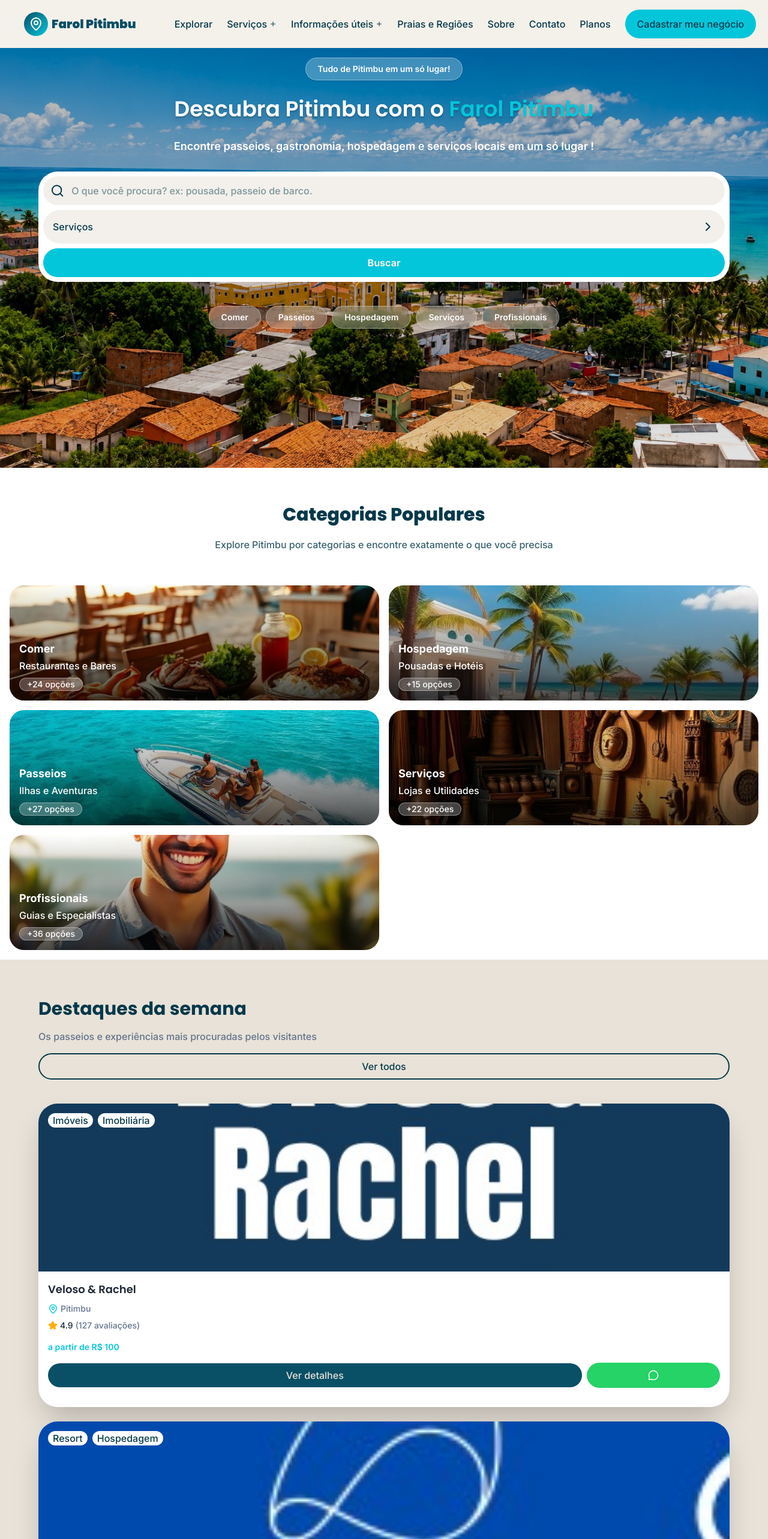
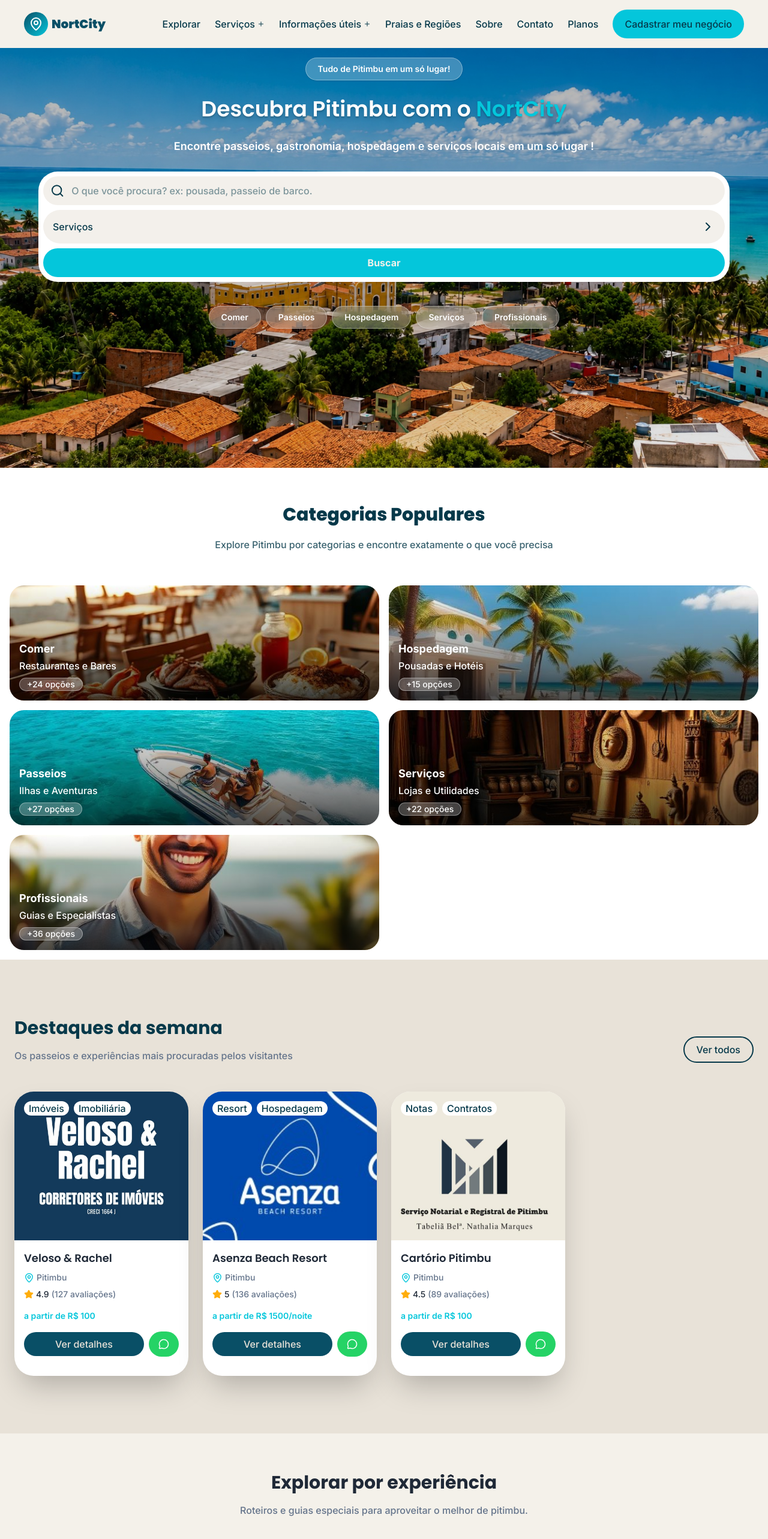
Before and after one commit to Carlosmveloso/nortcity, a React (Vite) app: page / in a window 1280 px wide. Shown: the top 2566 px of the page at 60% size. Built offline with nearby package versions, Linux system fonts and the light colour scheme.

Commit message:
melhorando destaques da semana

```diff
--- a/src/components/home/FeaturedSection.jsx
+++ b/src/components/home/FeaturedSection.jsx
@@ -4,14 +4,18 @@ import FeaturedCard from '../ui/FeaturedCard';
 function FeaturedSection() {
     return (
         <>
-            <section className="bg-sand-dark flex flex-col gap-10 items-center py-16">
-                <section className="w-9/10">
-                    <h2 className='mb-4 text-3xl font-head font-bold'>Destaques da semana</h2>
-                    <p className='text-balance text-muted-foreground'>Os passeios e experiências mais procuradas pelos visitantes</p>
-                    <a className='flex justify-center mt-4 py-2 px-5 border-2 border-dark-ocean rounded-full' href="">Ver todos</a>
-                </section>
-                <section className="flex flex-col gap-6 w-9/10">
-                    <FeaturedCard />
+            <section className="bg-sand-dark flex flex-col gap-10 items-center py-16 md:py-24">
+                <section className='container'>
+                    <section className="flex flex-col md:flex-row md:items-end justify-between mb-12">
+                        <div>
+                            <h2 className='mb-4 text-3xl font-head font-bold'>Destaques da semana</h2>
+                            <p className='text-balance text-muted-foreground'>Os passeios e experiências mais procuradas pelos visitantes</p>
+                        </div>
+                        <a className='flex justify-center mt-4 py-2 px-5 border-2 border-dark-ocean rounded-full' href="">Ver todos</a>
+                    </section>
+                    <section className="grid grid-cols-1 sm:grid-cols-2 lg:grid-cols-4 gap-6 justify-items-center w-full">
+                        <FeaturedCard />
+                    </section>
                 </section>
             </section>
         </>
--- a/src/components/home/HeroSection.jsx
+++ b/src/components/home/HeroSection.jsx
@@ -26,7 +26,7 @@ function HeroSection() {
                     <GlassButton>Tudo de Pitimbu em um só lugar!</GlassButton>
                     <h1 className="text-4xl font-head text-white text-center font-semibold text-shadow-lg">
                         Descubra Pitimbu com o{' '}
-                        <span className="text-turquoise ">Farol Pitimbu</span>
+                        <span className="text-turquoise ">NortCity</span>
                     </h1>
                     <p className="text-white text-center text-lg/7 font-semibold">
                         Encontre passeios, gastronomia, hospedagem e serviços locais em um só lugar
--- a/src/components/layout/Logo.jsx
+++ b/src/components/layout/Logo.jsx
@@ -10,7 +10,7 @@ function Logo({ variantText = "ocean", variantBg = "gradient-ocean", showText =
           <MapPin className="w-6 h-6 text-white" />
         </span>
         <a href="" className={showText ? "hidden whitespace-nowrap sm:block" : "block"}>
-          Farol Pitimbu
+          NortCity
         </a>
       </div>
     </>
--- a/src/components/ui/FeaturedCard.jsx
+++ b/src/components/ui/FeaturedCard.jsx
@@ -7,10 +7,10 @@ function FeaturedCard() {
             {featureSection.map((featured) => {
                 return (
                     <section
-                        className="bg-card rounded-4xl relative shadow-2xl"
+                        className="w-full max-w-82.5 bg-card rounded-4xl relative shadow-2xl"
                         key={featured.title}
                     >
-                        <div className='h-70 overflow-hidden rounded-t-4xl'>
+                        <div className='h-62  overflow-hidden rounded-t-4xl'>
                             <img
                                 className="w-full h-full object-cover"
                                 src={featured.img}
```
